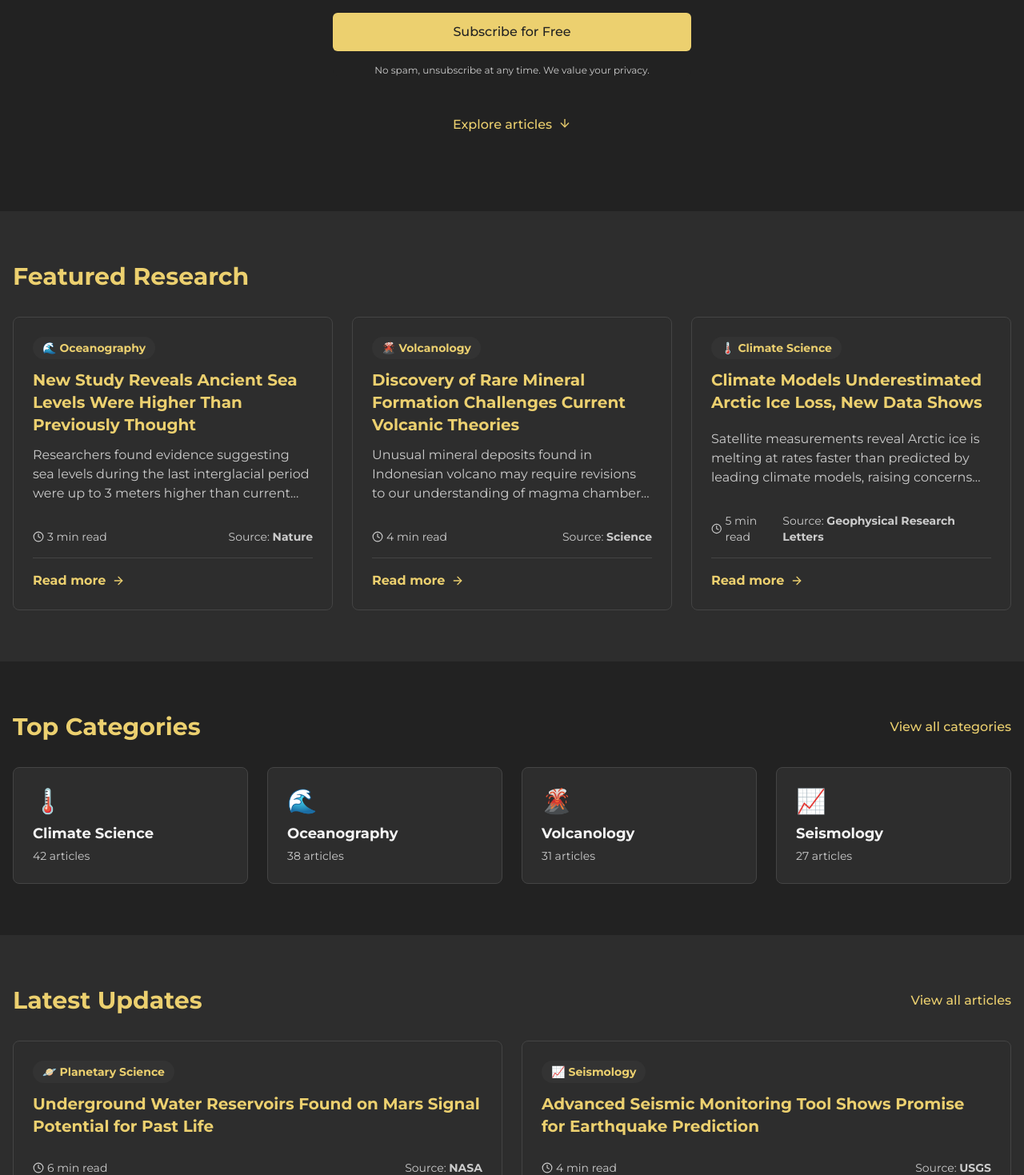
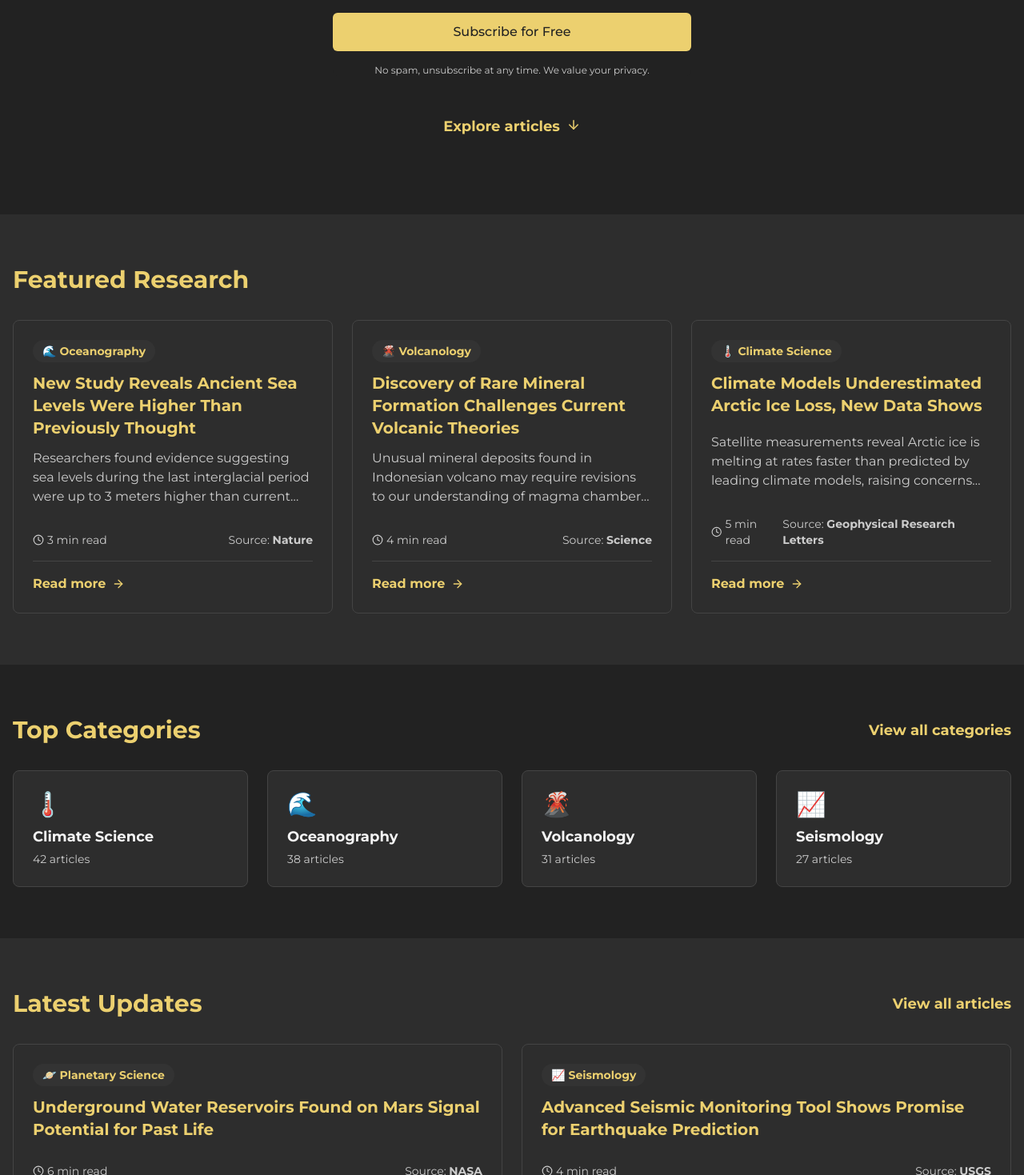
Before and after one commit to szilarddenes/geobit, a Next.js app: page / in a window 1280 px wide. Shown: the part 514-1983 px from the top of the page at 80% size. Built offline with nearby package versions, Linux system fonts and the light colour scheme.

Commit message:
Update Index: Make links bold, update category links to /newsletters

```diff
--- a/src/pages/index.js
+++ b/src/pages/index.js
@@ -88,7 +88,7 @@ export default function Home() {
           </div>
 
           <div className="mt-12">
-            <a href="#articles" className="inline-flex items-center text-primary hover:opacity-90 font-medium">
+            <a href="#articles" className="inline-flex items-center text-primary hover:opacity-90 font-bold text-lg">
               Explore articles
               <FiArrowDown className="ml-2 animate-bounce" />
             </a>
@@ -115,8 +115,8 @@ export default function Home() {
           <div className="flex justify-between items-center mb-8">
             <h2 className="text-3xl font-bold text-primary">Top Categories</h2>
             <Link
-              href="/categories"
-              className="text-primary font-medium hover:opacity-90"
+              href="/newsletters"
+              className="text-primary font-bold text-lg hover:opacity-90"
             >
               View all categories
             </Link>
@@ -131,7 +131,7 @@ export default function Home() {
             ].map((category) => (
               <Link
                 key={category.name}
-                href={`/categories/${category.name.toLowerCase().replace(/\s+/g, '-')}`}
+                href={`/newsletters#${category.name.toLowerCase().replace(/\s+/g, '-')}`}
                 className="bg-dark-card border border-dark-border rounded-lg p-6 transition-shadow hover:shadow-dark-md hover:bg-dark-card-hover"
               >
                 <div className="text-3xl mb-2">{category.emoji}</div>
@@ -150,7 +150,7 @@ export default function Home() {
             <h2 className="text-3xl font-bold text-primary">Latest Updates</h2>
             <Link
               href="/archive"
-              className="text-primary font-medium hover:opacity-90"
+              className="text-primary font-bold text-lg hover:opacity-90"
             >
               View all articles
             </Link>
```
